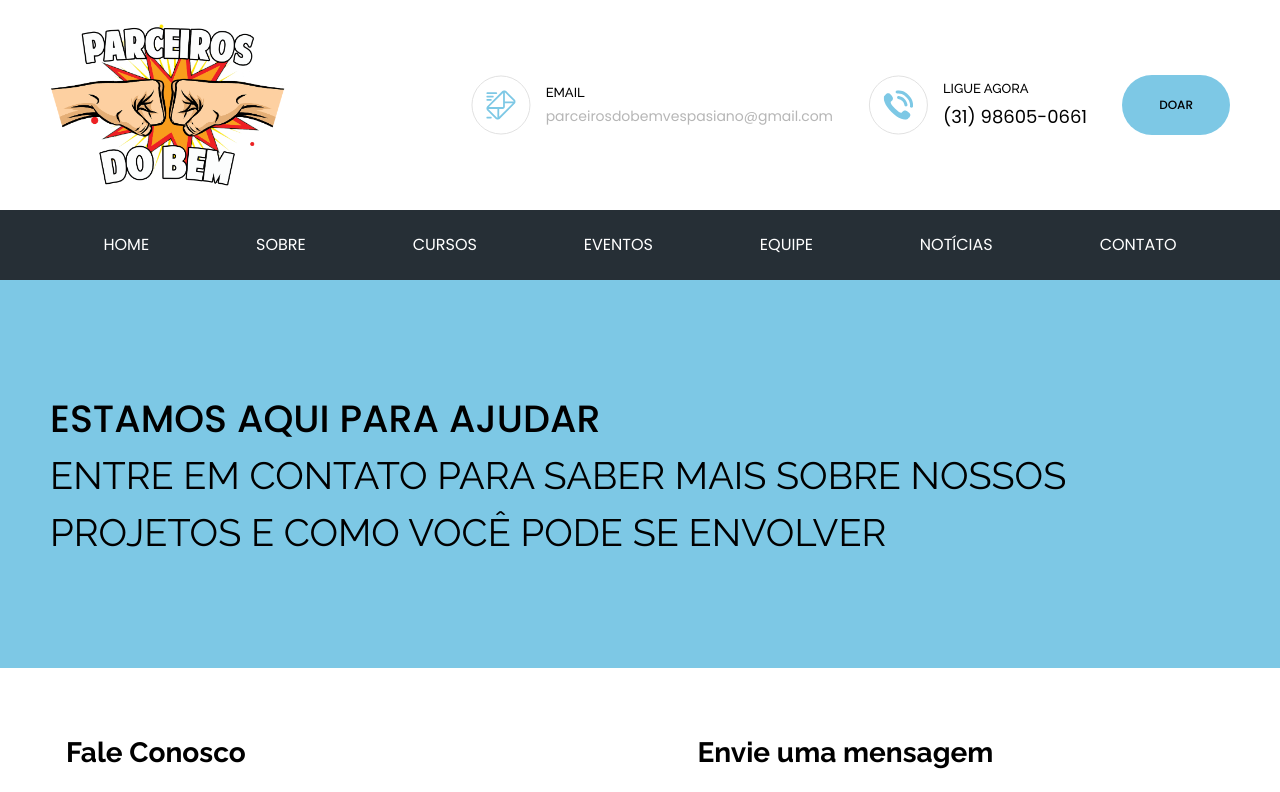
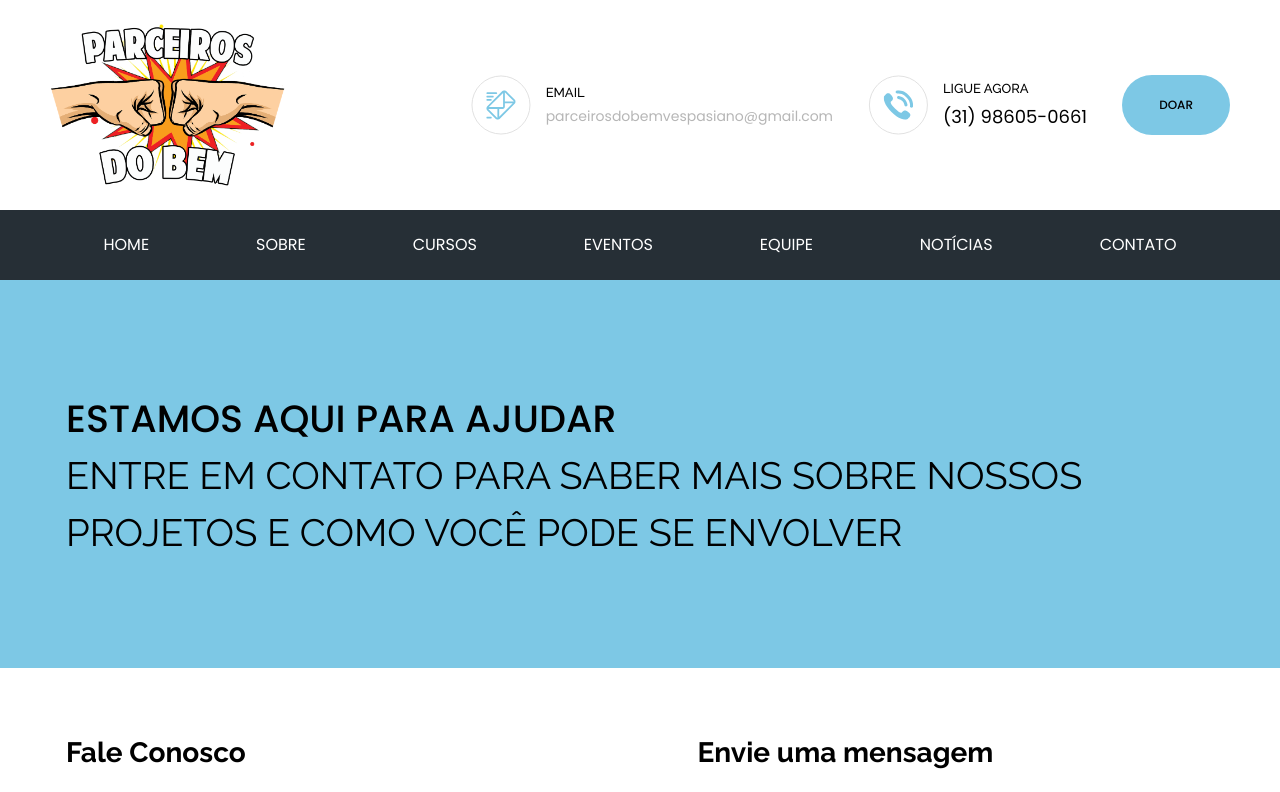
Before and after one commit to wellingtonfernandesbarbosa/parceiros-do-bem, a React (Vite) app: page /contato in a window 1280 px wide. Shown: the top 792 px of the page. Built offline with nearby package versions, Linux system fonts and the light colour scheme.

Commit message:
Updated spacing in the "Banner" title

```diff
--- a/src/components/Banner/Banner.module.scss
+++ b/src/components/Banner/Banner.module.scss
@@ -27,6 +27,16 @@
   }
 }
 
+@media screen and (max-width: 1312px) {
+  .Container {
+    &__Banner {
+      &__Title {
+        padding-left: 16px;
+      }
+    }
+  }
+}
+
 @media screen and (max-width: 1024px) {
   .Container {
     &__Banner {
@@ -39,7 +49,6 @@
   .Container {
     &__Banner {
       &__Title {
-        padding-left: 16px;
         font-size: 28px;
         width: 49%;
       }
```
